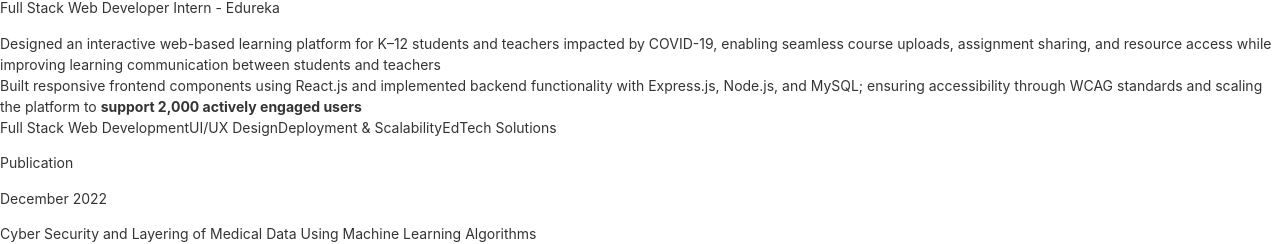
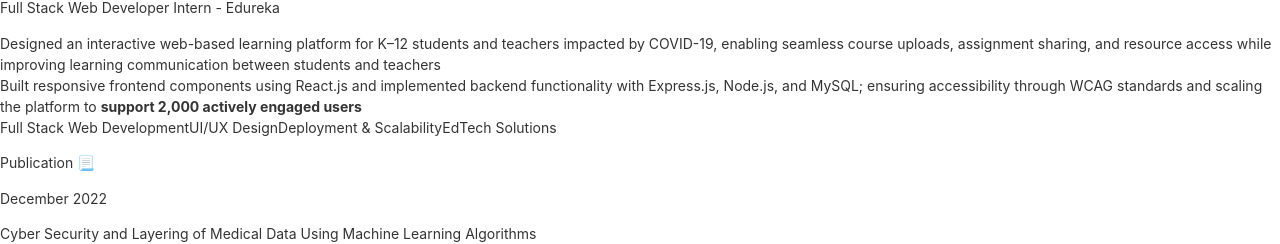
Before and after one commit to JaySinghvi/personal-website, a React (Vite) app: page /#/ in a window 1280 px wide. Shown: the part 1416-1660 px from the top of the page. Built offline with nearby package versions, Linux system fonts and the light colour scheme.

Commit message:
Update Publication.jsx

```diff
--- a/src/components/Publication.jsx
+++ b/src/components/Publication.jsx
@@ -4,7 +4,7 @@ import { motion } from 'framer-motion'
 const Publication = () => {
   return (
         <div className='border-b border-neutral-900 pb-4'>
-            <motion.h2 whileInView={{opacity:1, y:0}} initial={{opacity:0, y:-100}} transition={{duration:1.5}} className='my-20 text-center text-4xl'>Publication</motion.h2>
+            <motion.h2 whileInView={{opacity:1, y:0}} initial={{opacity:0, y:-100}} transition={{duration:1.5}} className='my-20 text-center text-4xl'>Publication 📃</motion.h2>
             <div className='flex justify-center'>
                 <div className='mb-8 flex lg:justify-center'>
                     <motion.div whileInView={{opacity:1, x:0}} initial={{opacity:0, x:-100}} transition={{duration:1}} className='w-full lg:w-1/4 justify-center items-center '>
```
